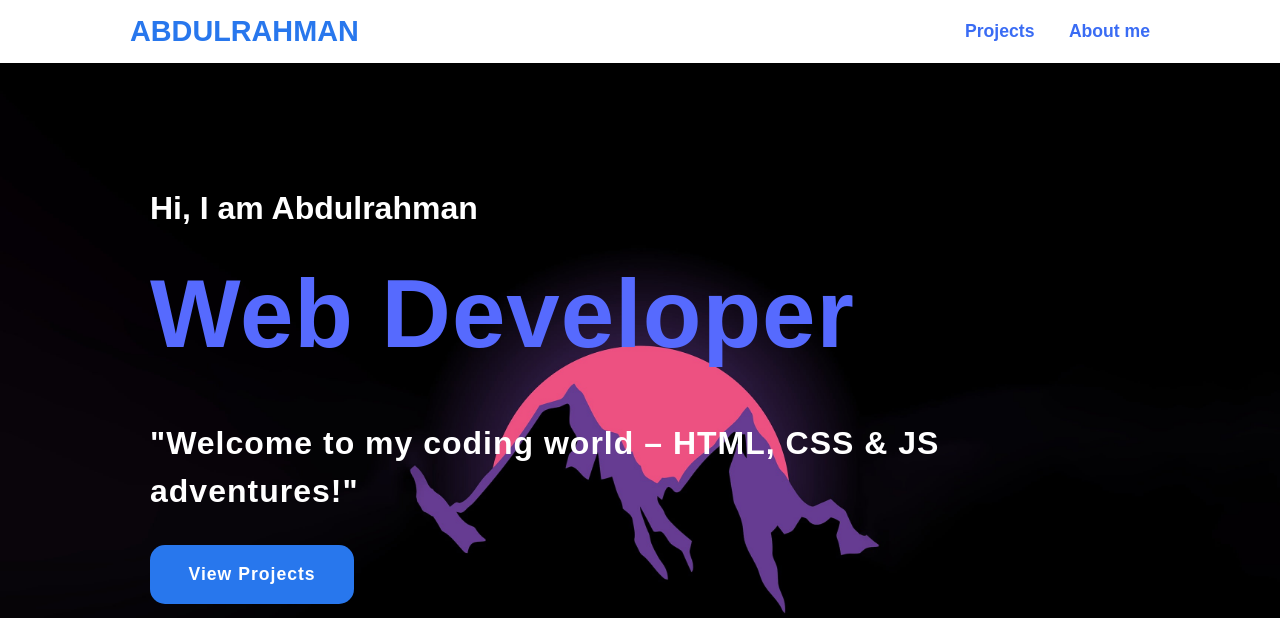
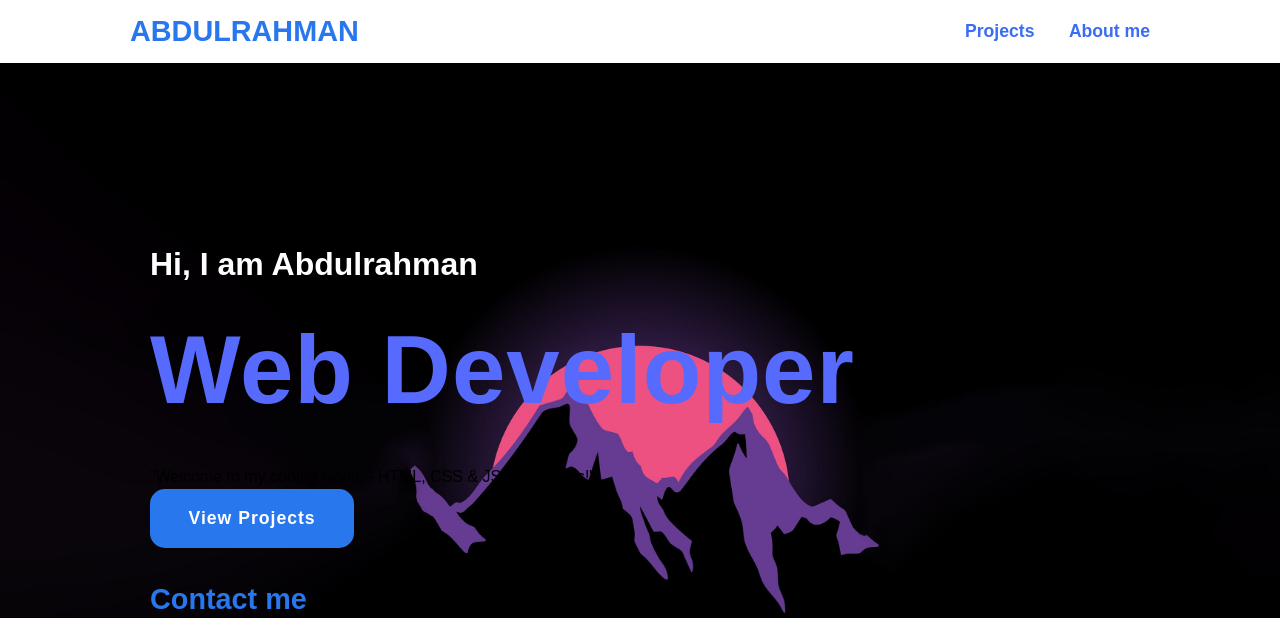
Before and after one commit to dooom77-0/My-first-site, a plain HTML site: page index.html in a window 1280 px wide. Shown: the top 618 px of the page. Drawn offline with nearby package versions, Linux system fonts and the light colour scheme.

Commit message:
Update index.html

```diff
--- a/index.html
+++ b/index.html
@@ -28,7 +28,7 @@
 
         <div>
             <h2>Hi, I am Abdulrahman<br><span class="typing">Web Developer</span></h2>
-            <h3>"Welcome to my coding world – HTML, CSS & JS adventures!"</h3>
+            <h4>"Welcome to my coding world – HTML, CSS & JS adventures!"</h4>
             <button onclick="Github()" class="main-btn">View Projects</button>
             <p class="contact">Contact me</p>
             <div class="social-icons">
```
